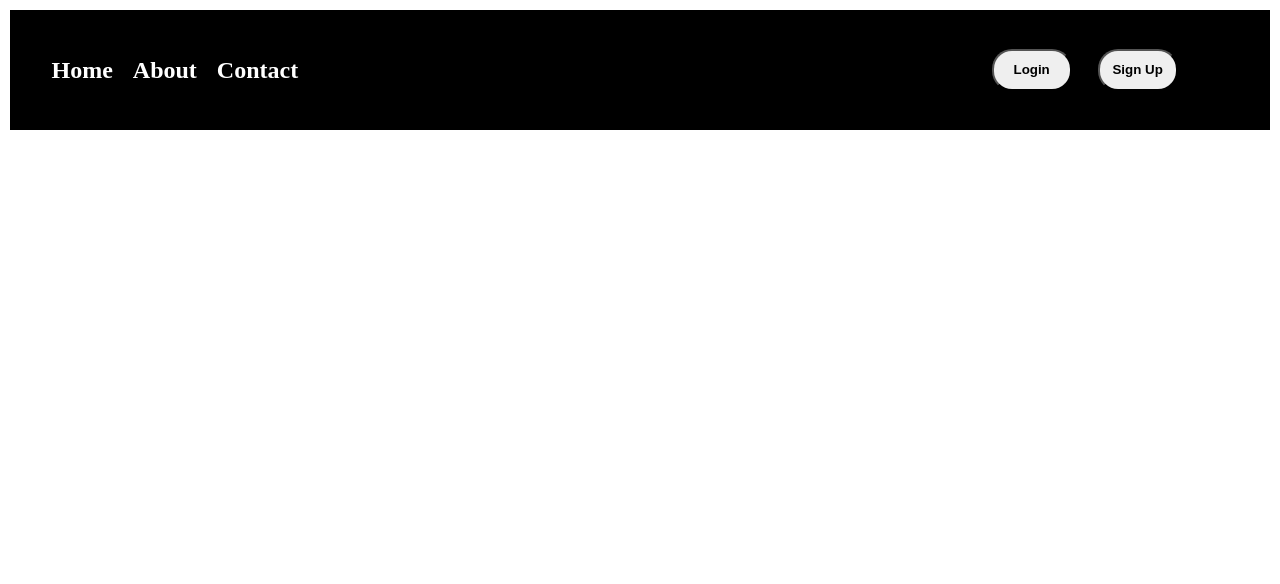
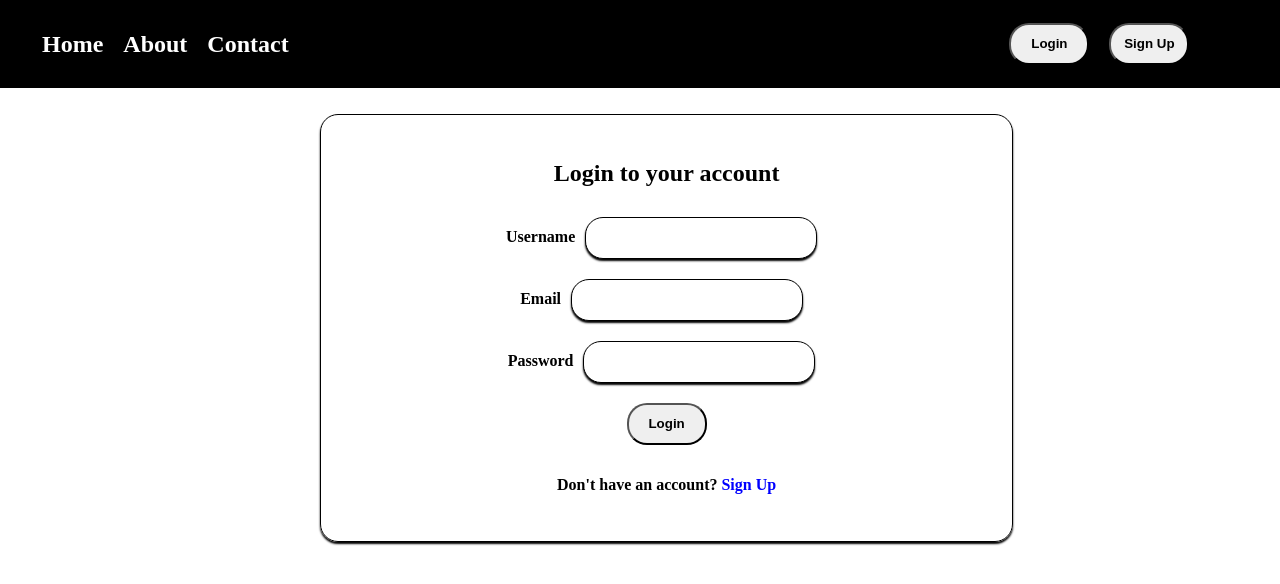
Before and after one commit to kritikawalia10/S47_KritikaWalia_Capstone_Hostify, a React (Vite) app in the folder client/: page /login in a window 1280 px wide. Shown: the top 584 px of the page. Built offline with nearby package versions, Linux system fonts and the light colour scheme.

Commit message:
Added Login Singup Pages

```diff
--- a/client/src/App.css
+++ b/client/src/App.css
@@ -1,3 +1,7 @@
+body{
+    margin: 0px;
+    padding: 0px;
+}
 nav{
     display: flex;
     flex-direction: row;
@@ -7,7 +11,7 @@ nav{
     align-items: center;
     background-color: black;
     color: white;
-    height: 15vh;
+    height: 11vh;
 }
 .pages{
     display: flex;
@@ -22,7 +26,7 @@ nav{
 }
 button{
     line-height: 36px;
-    margin: 13px;
+    margin: 10px;
     width: 80px;
     border-radius: 20px;
     font-weight: bold;
@@ -50,9 +54,7 @@ button:hover{
     height: 80vh;
     text-align: center;
 }
-body{
-    margin: 10px;
-}
+
 .info p{
     font-size: 22px;
     line-height: 40px;
@@ -71,14 +73,14 @@ nav h2{
 }
 .footer{
     text-align: center;
-    font-size: 20px;
+    font-size: 16px;
     background-color: black;
     color: white;
-    padding: 5px;
+    padding: 3px;
 }
 .active:hover{
     color: rgba(14, 79, 243, 0.97);
-    transition: 0.5s;
+    transition: 0.3s;
 }
 .about{
     background-color: rgb(238, 208, 169);
@@ -111,3 +113,21 @@ input{
 a{
     text-decoration: none;
 }
+.login{
+    display: flex;
+    flex-direction: column;
+    margin-left: 25%;
+    margin-top: 2%;
+    align-items: center;
+    width: 50%;
+    border-radius: 18px;
+    border: 1px solid black;
+    padding: 2%;
+    font-weight: bold;
+    box-shadow: 0px 2px 2px 0px;
+    outline: none;
+}
+.login input{
+    margin: 10px;
+    text-align: center;
+}
--- a/client/src/App.jsx
+++ b/client/src/App.jsx
@@ -5,6 +5,8 @@ import {Routes, Route} from 'react-router-dom'
 import About from './components/About'
 import Nav from './components/Nav'
 import Contact from './components/Contact'
+import Login from './components/Login'
+import SignUp from './components/SignUp'
 function App() {
 
   return (
@@ -14,6 +16,8 @@ function App() {
         <Route path='/' element={<Home/>}/>
         <Route path = '/about' element={<About/>}/>
         <Route path = '/contact' element={<Contact/>}/>
+        <Route path = '/login' element={<Login/>}/>
+        <Route path = '/signup' element={<SignUp/>}/>
       </Routes>
 
     </>
--- /dev/null
+++ b/client/src/components/Login.jsx
@@ -0,0 +1,39 @@
+import React from 'react'
+import { Link } from 'react-router-dom'
+
+function Login() {
+  return (
+    <>
+    <form>
+    <div className='login'>
+        <h2>Login to your account</h2>
+      <div>
+      <label htmlFor="name"> Username</label>
+      <input type="text" />
+      </div>
+
+      <div>
+      <label htmlFor="email">Email</label>
+      <input type="email"/>
+      </div>
+
+      <div>
+      <label htmlFor="password">Password</label>
+      <input type="password" />
+      </div>
+
+      <div>
+      <button>Login</button>
+      </div>
+
+      <div>
+        <h4>Don't have an account? <Link to='/signup' style={{ textDecoration: 'none', color: 'blue' }}>Sign Up</Link></h4>
+      </div>
+
+    </div>
+    </form>
+    </>
+  )
+}
+
+export default Login
--- a/client/src/components/Nav.jsx
+++ b/client/src/components/Nav.jsx
@@ -11,8 +11,8 @@ function Nav() {
         <Link to='/contact' style={{ textDecoration: 'none', color: 'white', margin:'10px' }}><h2 className='active'>Contact</h2></Link>
         </div>
         <div className="buttons">
-        <button>Login</button>
-        <button>Sign Up</button>
+        <Link to='/login'><button>Login</button></Link>
+        <Link to='/signup'><button>Sign Up</button></Link>
         </div>
 
       </nav>
--- /dev/null
+++ b/client/src/components/SignUp.jsx
@@ -0,0 +1,43 @@
+import React from 'react'
+import { Link } from 'react-router-dom'
+
+function SignUp() {
+  return (
+    <>
+    <form>
+    <div className='login'>
+      <h2>Create a new account</h2>
+      <div>
+      <label htmlFor="name"> Username</label>
+      <input type="text"/>
+      </div>
+
+      <div>
+      <label htmlFor="email">Email</label>
+      <input type="email"/>
+      </div>
+
+      <div>
+      <label htmlFor="password">Password</label>
+      <input type="password"/>
+      </div>
+
+      <div>
+      <label htmlFor="password">Confirm Password</label>
+      <input type="password"/>
+      </div>
+
+      <div>
+        <button>Sign Up</button>
+      </div>
+
+      <div>
+        <h4>Already have an account? <Link to='/login' style={{ textDecoration: 'none', color: 'blue' }}>Login</Link></h4>
+      </div>
+    </div>
+    </form>
+    </>
+  )
+}
+
+export default SignUp
```
